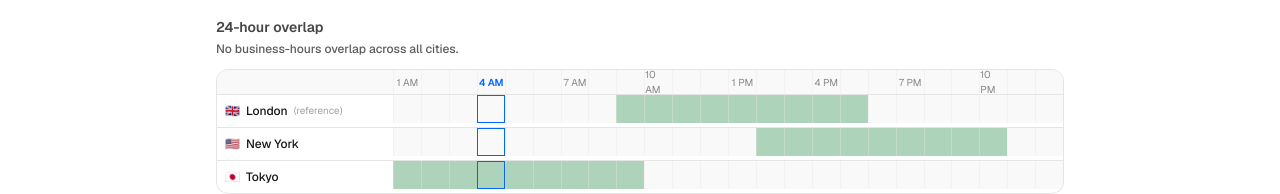
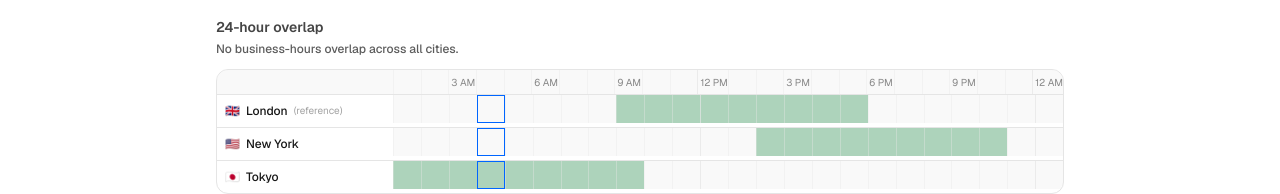
Before and after one commit to guipenalva-tech/world-time-zone, a Next.js app: page /en/chart in a window 1280 px wide. Shown: the part 525-719 px from the top of the page. Built offline with nearby package versions, Linux system fonts and the light colour scheme; no server answers.

Commit message:
Fix: overlap chart hour axis — reference-anchored ticks, 12 AM/PM marks, no label wrap

```diff
--- a/src/components/Chart/OverlapChart.tsx
+++ b/src/components/Chart/OverlapChart.tsx
@@ -64,24 +64,35 @@ export default function OverlapChart({
 
       <div className="overflow-x-auto rounded-xl border border-border">
         <div className="min-w-[720px]">
-          {/* Hour axis, labeled in the reference city's local time */}
+          {/* Hour axis, anchored to the reference city's local clock: a tick
+              every 3h starting at midnight (0, 3, 6, 9, 12, 15, 18, 21). On
+              narrow viewports only the 6h ticks (0, 6, 12, 18) are shown so
+              labels never crowd or wrap. */}
           <div className="flex border-b border-border bg-surface/60 text-[10px] text-foreground/50">
             <div className="w-36 shrink-0 px-2 py-1.5 sm:w-44" aria-hidden="true" />
             <div className="flex flex-1">
-              {referenceSlots.map((slot, i) => (
-                <div
-                  key={slot.isoString}
-                  className={`flex h-6 flex-1 items-center justify-center border-l border-border/40 ${
-                    i === nowIndex ? "font-semibold text-primary" : ""
-                  }`}
-                >
-                  {i % 3 === 0
-                    ? DateTime.fromISO(slot.isoString)
-                        .setZone(referenceCity.city.timezone)
-                        .toFormat(hourLabelFormat)
-                    : ""}
-                </div>
-              ))}
+              {referenceSlots.map((slot, i) => {
+                const isMidnightOrNoon = slot.hour === 0 || slot.hour === 12;
+                const isSixHourTick = slot.hour % 6 === 0;
+                const isThreeHourTick = slot.hour % 3 === 0;
+
+                return (
+                  <div
+                    key={slot.isoString}
+                    className={`flex h-6 flex-1 items-center justify-start overflow-visible whitespace-nowrap border-l pl-0.5 ${
+                      isMidnightOrNoon ? "border-border/70" : "border-border/40"
+                    } ${i === nowIndex ? "font-semibold text-primary" : ""}`}
+                  >
+                    {isThreeHourTick && (
+                      <span className={isSixHourTick ? "" : "hidden sm:inline"}>
+                        {DateTime.fromISO(slot.isoString)
+                          .setZone(referenceCity.city.timezone)
+                          .toFormat(hourLabelFormat)}
+                      </span>
+                    )}
+                  </div>
+                );
+              })}
             </div>
           </div>
 
@@ -104,6 +115,8 @@ export default function OverlapChart({
                 {slots.map((slot, i) => {
                   const inWindow =
                     window !== null && i >= window.startIndex && i <= window.endIndex;
+                  const referenceHour = referenceSlots[i]?.hour;
+                  const isMidnightOrNoon = referenceHour === 0 || referenceHour === 12;
                   const cellLabel = `${comparedCity.city.name}: ${DateTime.fromISO(
                     slot.isoString,
                   )
@@ -118,7 +131,9 @@ export default function OverlapChart({
                       role="img"
                       aria-label={cellLabel}
                       title={cellLabel}
-                      className={`h-7 flex-1 border-l border-border/40 ${
+                      className={`h-7 flex-1 border-l ${
+                        isMidnightOrNoon ? "border-border/70" : "border-border/40"
+                      } ${
                         inWindow
                           ? "bg-success ring-1 ring-inset ring-success"
                           : slot.isBusinessHour
```
